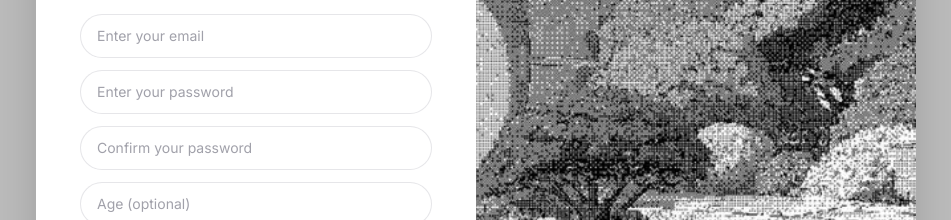
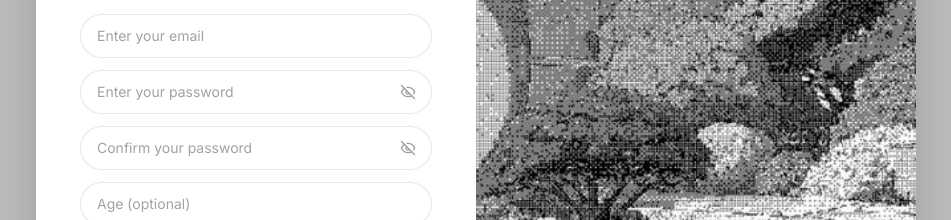
Before and after one commit to sachin-saroj/GovSkill, a React (Vite) app in the folder frontend/: page /login in a window 1280 px wide. Both pictures are taken after a click on the button "New here? Create staff account". Shown: the part 318-538 px from the top of the page, without its empty margins (164-1115 px from the left). Built offline with nearby package versions, Linux system fonts and the light colour scheme; no server answers.

Commit message:
add password show-hide toggle to login system

```diff
--- a/frontend/src/pages/LoginPage.tsx
+++ b/frontend/src/pages/LoginPage.tsx
@@ -4,7 +4,7 @@ import { motion, AnimatePresence, useReducedMotion } from 'framer-motion';
 import { useAuth } from '@/hooks/useAuth';
 import { getApiErrorMessage } from '@/lib/apiError';
 import api from '@/lib/api';
-import { AlertCircle } from 'lucide-react';
+import { AlertCircle, Eye, EyeOff } from 'lucide-react';
 import { staggerContainerVariants, fadeUpVariants } from '@/lib/motion';
 
 type ViewMode = 'login' | 'login-otp' | 'register';
@@ -13,7 +13,9 @@ export const LoginPage: React.FC = () => {
   const [view, setView] = useState<ViewMode>('login');
   const [email, setEmail] = useState('');
   const [password, setPassword] = useState('');
+  const [showPassword, setShowPassword] = useState(false);
   const [confirmPassword, setConfirmPassword] = useState('');
+  const [showConfirmPassword, setShowConfirmPassword] = useState(false);
   const [age, setAge] = useState('');
   const [otp, setOtp] = useState('');
   const [otpSessionId, setOtpSessionId] = useState('');
@@ -217,38 +219,62 @@ export const LoginPage: React.FC = () => {
               )}
 
               {(view === 'login' || view === 'register') && (
-                <div>
+                <div className="relative">
                   <label htmlFor="password-field" className="sr-only">
                     Password
                   </label>
                   <input
                     id="password-field"
-                    type="password"
+                    type={showPassword ? 'text' : 'password'}
                     aria-label="Password"
                     placeholder="Enter your password"
                     value={password}
                     onChange={(e) => setPassword(e.target.value)}
                     required
-                    className="w-full bg-white border border-zinc-200/90 hover:border-zinc-300 focus:border-black focus:ring-1 focus:ring-black rounded-xl px-4 py-2.5 text-sm text-zinc-900 placeholder:text-zinc-400 transition-all outline-none min-h-[44px]"
+                    className="w-full bg-white border border-zinc-200/90 hover:border-zinc-300 focus:border-black focus:ring-1 focus:ring-black rounded-xl pl-4 pr-11 py-2.5 text-sm text-zinc-900 placeholder:text-zinc-400 transition-all outline-none min-h-[44px]"
                   />
+                  <button
+                    type="button"
+                    onClick={() => setShowPassword((prev) => !prev)}
+                    aria-label={showPassword ? 'Hide password' : 'Show password'}
+                    className="absolute right-3 top-1/2 -translate-y-1/2 text-zinc-400 hover:text-zinc-600 transition-colors focus:outline-none p-1"
+                  >
+                    {showPassword ? (
+                      <Eye className="h-4 w-4" />
+                    ) : (
+                      <EyeOff className="h-4 w-4" />
+                    )}
+                  </button>
                 </div>
               )}
 
               {view === 'register' && (
-                <div>
+                <div className="relative">
                   <label htmlFor="confirm-password-field" className="sr-only">
                     Confirm Password
                   </label>
                   <input
                     id="confirm-password-field"
-                    type="password"
+                    type={showConfirmPassword ? 'text' : 'password'}
                     aria-label="Confirm Password"
                     placeholder="Confirm your password"
                     value={confirmPassword}
                     onChange={(e) => setConfirmPassword(e.target.value)}
                     required
-                    className="w-full bg-white border border-zinc-200/90 hover:border-zinc-300 focus:border-black focus:ring-1 focus:ring-black rounded-xl px-4 py-2.5 text-sm text-zinc-900 placeholder:text-zinc-400 transition-all outline-none min-h-[44px]"
+                    className="w-full bg-white border border-zinc-200/90 hover:border-zinc-300 focus:border-black focus:ring-1 focus:ring-black rounded-xl pl-4 pr-11 py-2.5 text-sm text-zinc-900 placeholder:text-zinc-400 transition-all outline-none min-h-[44px]"
                   />
+                  <button
+                    type="button"
+                    onClick={() => setShowConfirmPassword((prev) => !prev)}
+                    aria-label={showConfirmPassword ? 'Hide confirm password' : 'Show confirm password'}
+                    className="absolute right-3 top-1/2 -translate-y-1/2 text-zinc-400 hover:text-zinc-600 transition-colors focus:outline-none p-1"
+                  >
+                    {showConfirmPassword ? (
+                      <Eye className="h-4 w-4" />
+                    ) : (
+                      <EyeOff className="h-4 w-4" />
+                    )}
+                  </button>
                 </div>
               )}
 
```
Also changed, not shown: 1 other file (tests, documents, lock files or other folders).
